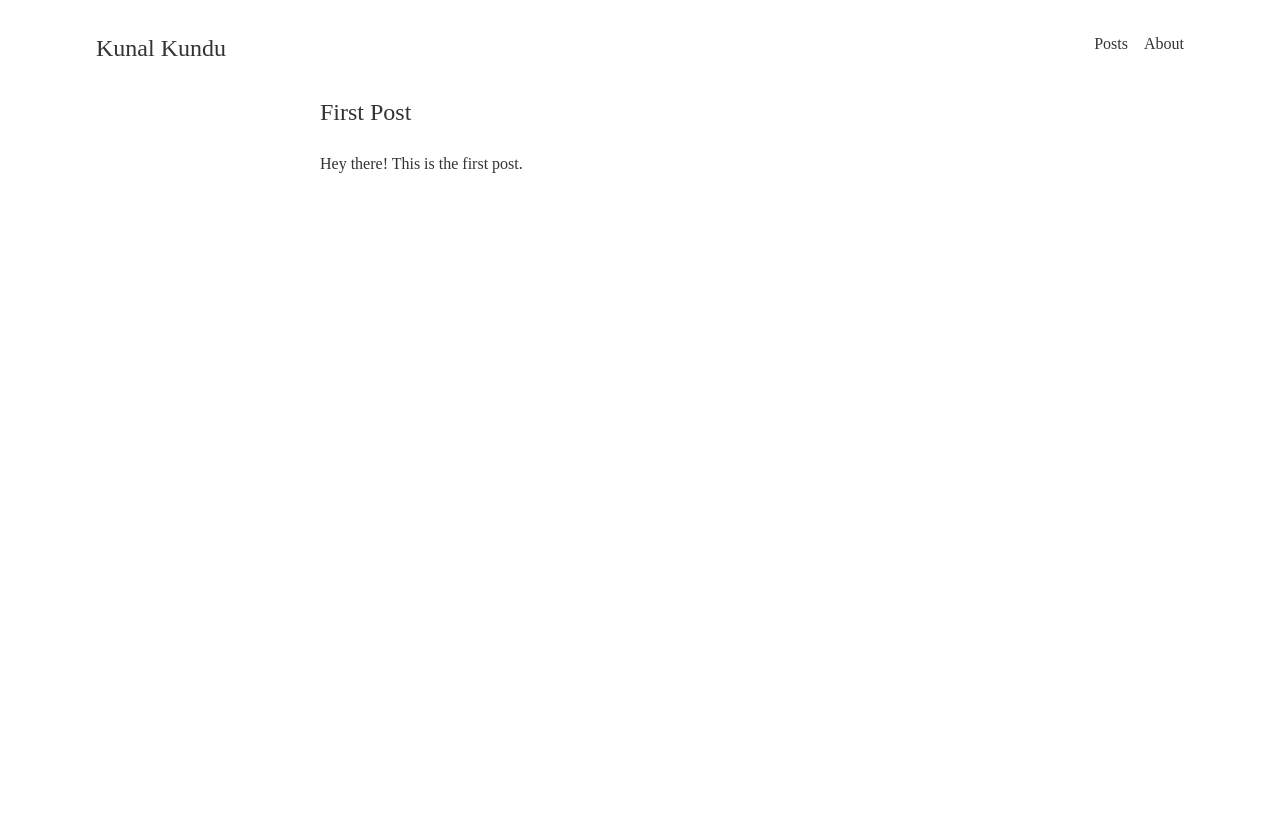
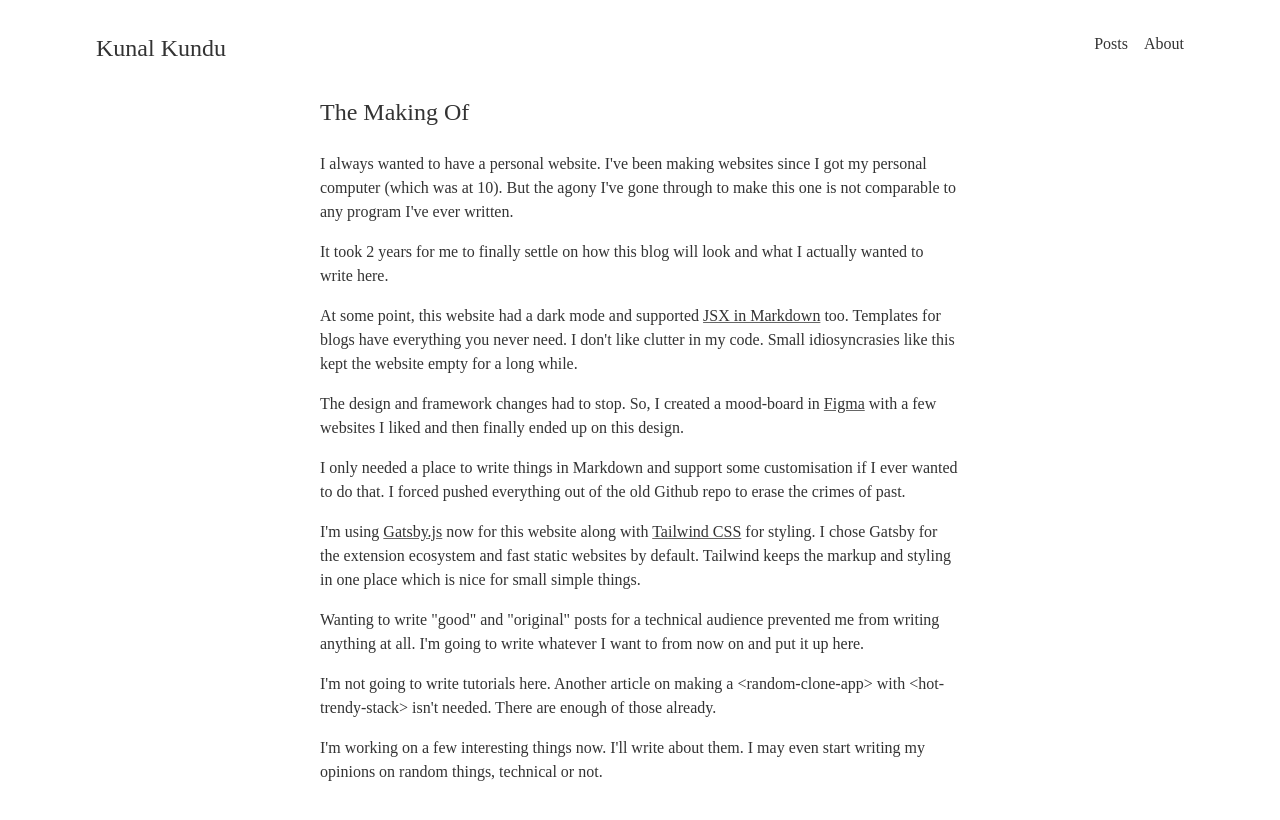
Before and after one commit to tinfoil-knight/tinfoil-knight.github.io, a Gatsby site: page /posts/01 in a window 1280 px wide. Built offline with nearby package versions, Linux system fonts and the light colour scheme; Gatsby itself is replaced by a stand-in of ours; a web font is replaced by a local one.

Commit message:
post: added The Making Of

```diff
--- a/gatsby-browser.js
+++ b/gatsby-browser.js
@@ -1,5 +1,6 @@
 import './src/styles/global.css'
 import './src/styles/tailwind.css'
+import './src/styles/markdown.css'
 
 // require("prismjs/themes/prism-okaidia.css")
 import './src/styles/nord.css'
--- a/src/pages/index.js
+++ b/src/pages/index.js
@@ -37,7 +37,7 @@ export default function About() {
 					automate everything.
 				</p>
 				<p>
-					I occasionally write stuff&nbsp;
+					I occasionally put out some things I've written&nbsp;
 					<Link to="/posts" className="underline">
 						here
 					</Link>
--- a/src/pages/posts/01.md
+++ b/src/pages/posts/01.md
@@ -1,6 +1,22 @@
 ---
-title: 'First Post'
-date: '2021-02-08'
+title: 'The Making Of'
+date: '2021-05-15'
 ---
 
-Hey there! This is the first post.
+I always wanted to have a personal website. I've been making websites since I got my personal computer (which was at 10). But the agony I've gone through to make this one is not comparable to any program I've ever written.
+
+It took 2 years for me to finally settle on how this blog will look and what I actually wanted to write here.
+
+At some point, this website had a dark mode and supported [JSX in Markdown](https://mdxjs.com/) too. Templates for blogs have everything you never need. I don't like clutter in my code. Small idiosyncrasies like this kept the website empty for a long while.
+
+The design and framework changes had to stop. So, I created a mood-board in [Figma](https://www.figma.com/) with a few websites I liked and then finally ended up on this design.
+
+I only needed a place to write things in Markdown and support some customisation if I ever wanted to do that. I forced pushed everything out of the old Github repo to erase the crimes of past.
+
+I'm using [Gatsby.js](https://www.gatsbyjs.com/) now for this website along with [Tailwind CSS](https://tailwindcss.com/) for styling. I chose Gatsby for the extension ecosystem and fast static websites by default. Tailwind keeps the markup and styling in one place which is nice for small simple things.
+
+Wanting to write "good" and "original" posts for a technical audience prevented me from writing anything at all. I'm going to write whatever I want to from now on and put it up here.
+
+I'm not going to write tutorials here. Another article on making a \<random-clone-app> with \<hot-trendy-stack> isn't needed. There are enough of those already.
+
+I'm working on a few interesting things now. I'll write about them. I may even start writing my opinions on random things, technical or not.
--- a/src/styles/global.css
+++ b/src/styles/global.css
@@ -5,7 +5,6 @@ body {
 	scroll-behavior: smooth;
 	min-height: 100%;
 	font-family: Chivo, 'sans-serif' !important;
-	/* Disables horizontal scroll */
 	overflow-x: hidden;
 	-webkit-font-smoothing: antialiased;
 	-moz-osx-font-smoothing: grayscale;
--- /dev/null
+++ b/src/styles/markdown.css
@@ -0,0 +1,4 @@
+.custom-md a {
+    text-decoration: underline;
+    text-decoration-color: rgba(0, 0, 0, 0.6);
+}
--- a/src/templates/post.js
+++ b/src/templates/post.js
@@ -11,9 +11,12 @@ export default function BlogPost({ data }) {
 			<Helmet>
 				<title>Kunal K • {post.frontmatter.title}</title>
 			</Helmet>
-			<div>
+			<div className="custom-md">
 				<h1 className="text-2xl mb-6">{post.frontmatter.title}</h1>
-				<div dangerouslySetInnerHTML={{ __html: post.html }} />
+				<div
+					className="space-y-4"
+					dangerouslySetInnerHTML={{ __html: post.html }}
+				/>
 			</div>
 		</Layout>
 	)
```
